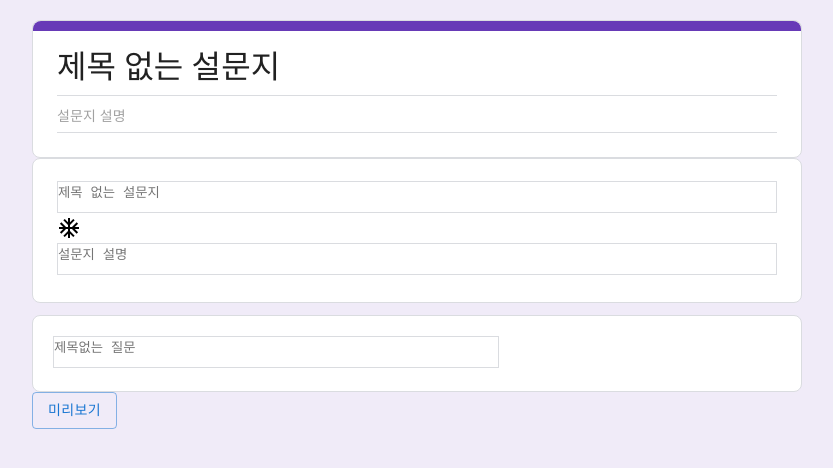
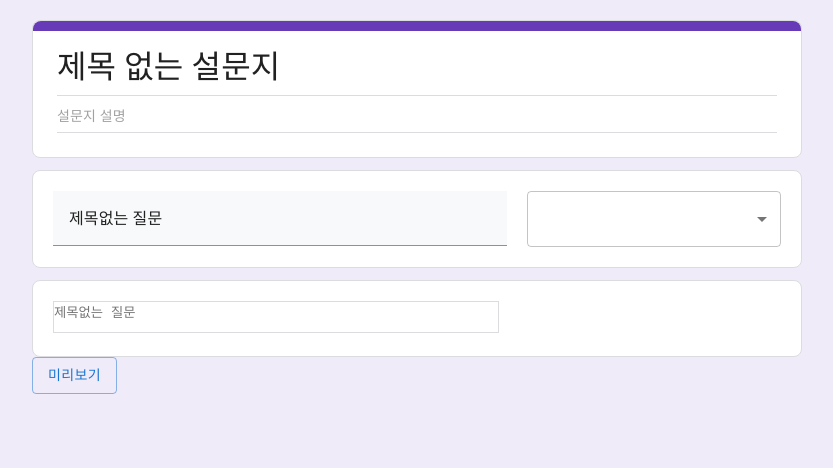
Before and after one commit to minami-cs/google-survey-react, a React (Create React App) app: page / in a window 1280 px wide. Shown: the top 468 px of the page, without its empty margins (223-1056 px from the left). Built offline with nearby package versions, Linux system fonts and the light colour scheme.

Commit message:
Add: 질문을 편집하는 컴포넌트인 Question 생성

```diff
--- /dev/null
+++ b/src/components/FormEdit/Question.tsx
@@ -0,0 +1,84 @@
+import styled from 'styled-components';
+import { MenuItem, Select, TextField } from '@mui/material';
+
+export default function Question() {
+  return (
+    <QuestionBox>
+      <Header>
+        <Title
+          fullWidth
+          variant="filled"
+          defaultValue="제목없는 질문"
+          placeholder="질문"
+        />
+        <SelectType>
+          <TypeItem value="short">단답형</TypeItem>
+          <TypeItem value="long">장문형</TypeItem>
+          <TypeItem value="radio">객관식 질문</TypeItem>
+          <TypeItem value="checkbox">체크박스</TypeItem>
+          <TypeItem value="dropdown">드롭다운</TypeItem>
+        </SelectType>
+      </Header>
+      <Content>
+        <div />
+      </Content>
+      <Footer>
+        <div />
+      </Footer>
+    </QuestionBox>
+  );
+}
+
+const QuestionBox = styled.div(
+  ({ theme }) => `
+  margin-top: 12px;
+  padding: 20px;
+  border: 1px solid ${theme.borderColor};
+  border-radius: 8px;
+  background-color: ${theme.basicWhite};
+`
+);
+
+const Header = styled.div(
+  ({ theme }) => `
+  display: flex;
+`
+);
+
+const Title = styled(TextField)(
+  ({ theme }) => `
+  .MuiInputBase-input {
+    padding: 16px;
+    background-color: ${theme.paleGrey};
+
+  }
+
+  .MuiInputBase-root {
+    &::after {
+      border-bottom: 2px solid ${theme.basicPurple};
+    }
+  }
+`
+);
+
+const SelectType = styled(Select)(
+  ({ theme }) => `
+  margin-left: 20px;
+
+  .MuiSelect-select {
+    width: 208px;
+  }
+
+  .MuiInputBase-root {
+    &:focus {
+      border: 2px solid ${theme.basicPurple};
+    }
+  }
+`
+);
+
+const TypeItem = styled(MenuItem)(({ theme }) => ``);
+
+const Content = styled.div(({ theme }) => ``);
+
+const Footer = styled.div(({ theme }) => ``);
--- a/src/pages/NewForm/NewForm.tsx
+++ b/src/pages/NewForm/NewForm.tsx
@@ -1,7 +1,7 @@
 import styled from 'styled-components';
-import AcUnitIcon from '@mui/icons-material/AcUnit';
 import { Button } from '@mui/material';
 import FormHeader from '../../components/FormEdit/FormHeader';
+import Question from '../../components/FormEdit/Question';
 
 export default function NewForm() {
   return (
@@ -9,16 +9,12 @@ export default function NewForm() {
       <Main>
         <Section>
           <FormHeader />
-          <Header>
-            <HeaderTitle placeholder="제목 없는 설문지" />
-            <AcUnitIcon />
-            <HeaderDescription placeholder="설문지 설명" />
-          </Header>
         </Section>
         <Section>
-          <Question>
+          <Question />
+          <Questions>
             <QuestionTitle placeholder="제목없는 질문" />
-          </Question>
+          </Questions>
         </Section>
         <SubmitButton variant="outlined" color="primary">
           미리보기
@@ -43,26 +39,7 @@ const Main = styled.main`
 
 const Section = styled.section``;
 
-const Header = styled.div`
-  padding: 22px 24px 24px 24px;
-  border: 1px solid ${({ theme }) => theme.borderColor};
-  border-radius: 8px;
-  background-color: ${({ theme }) => theme.basicWhite};
-`;
-
-const HeaderTitle = styled.textarea`
-  resize: none;
-  width: 100%;
-  border: 1px solid ${({ theme }) => theme.borderColor};
-`;
-
-const HeaderDescription = styled.textarea`
-  resize: none;
-  width: 100%;
-  border: 1px solid ${({ theme }) => theme.borderColor};
-`;
-
-const Question = styled.div`
+const Questions = styled.div`
   margin-top: 12px;
   padding: 20px;
   border: 1px solid ${({ theme }) => theme.borderColor};
--- a/src/styles/theme.tsx
+++ b/src/styles/theme.tsx
@@ -5,6 +5,7 @@ const theme = {
   titleColor: '#202124',
   borderColor: '#dadce0',
   basicWhite: '#fff',
+  paleGrey: '#f8f9fa',
   lightGrey: '#b9b9b9',
   buttonGrey: '#bdbdbd',
   iconGrey: '#5f6368',
```
